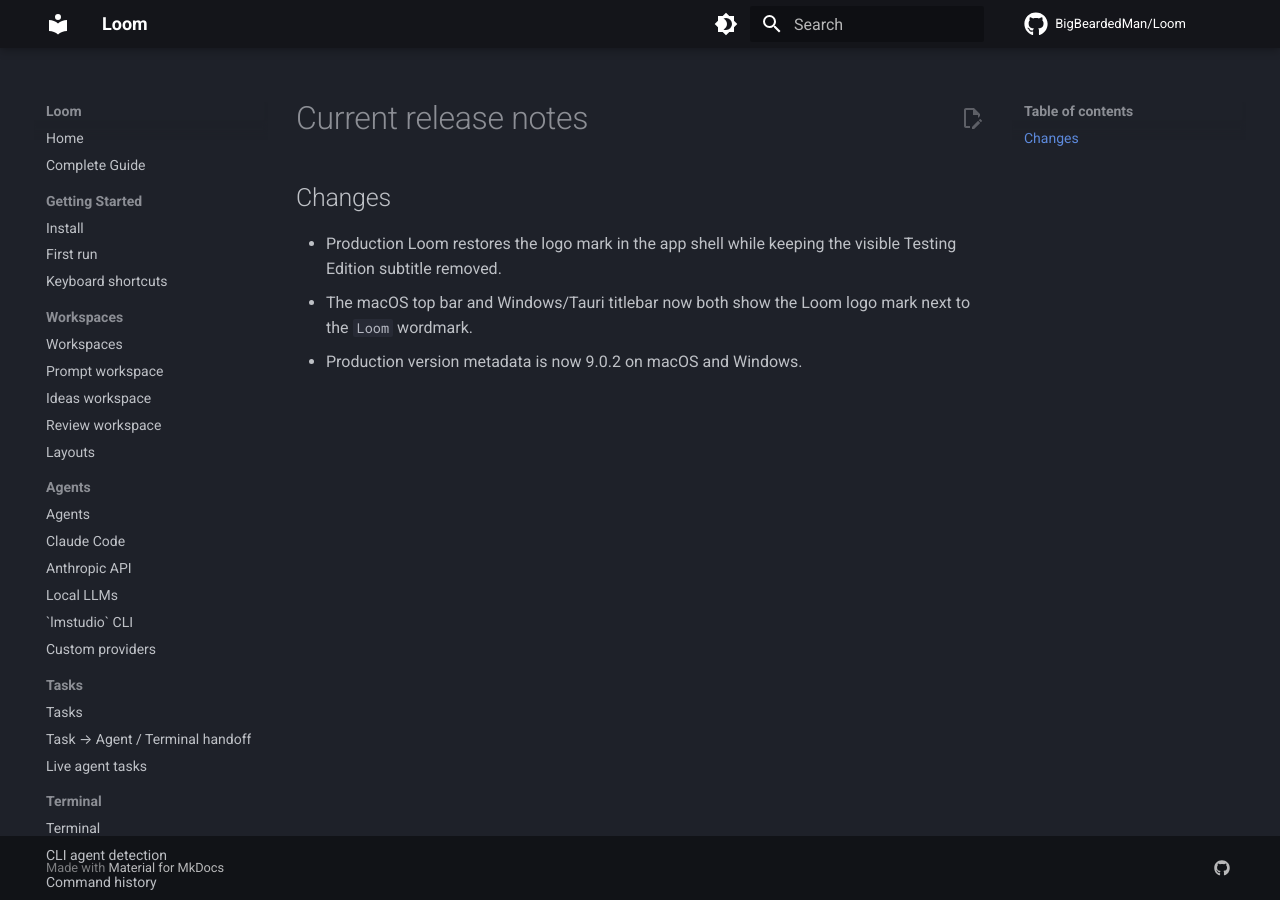
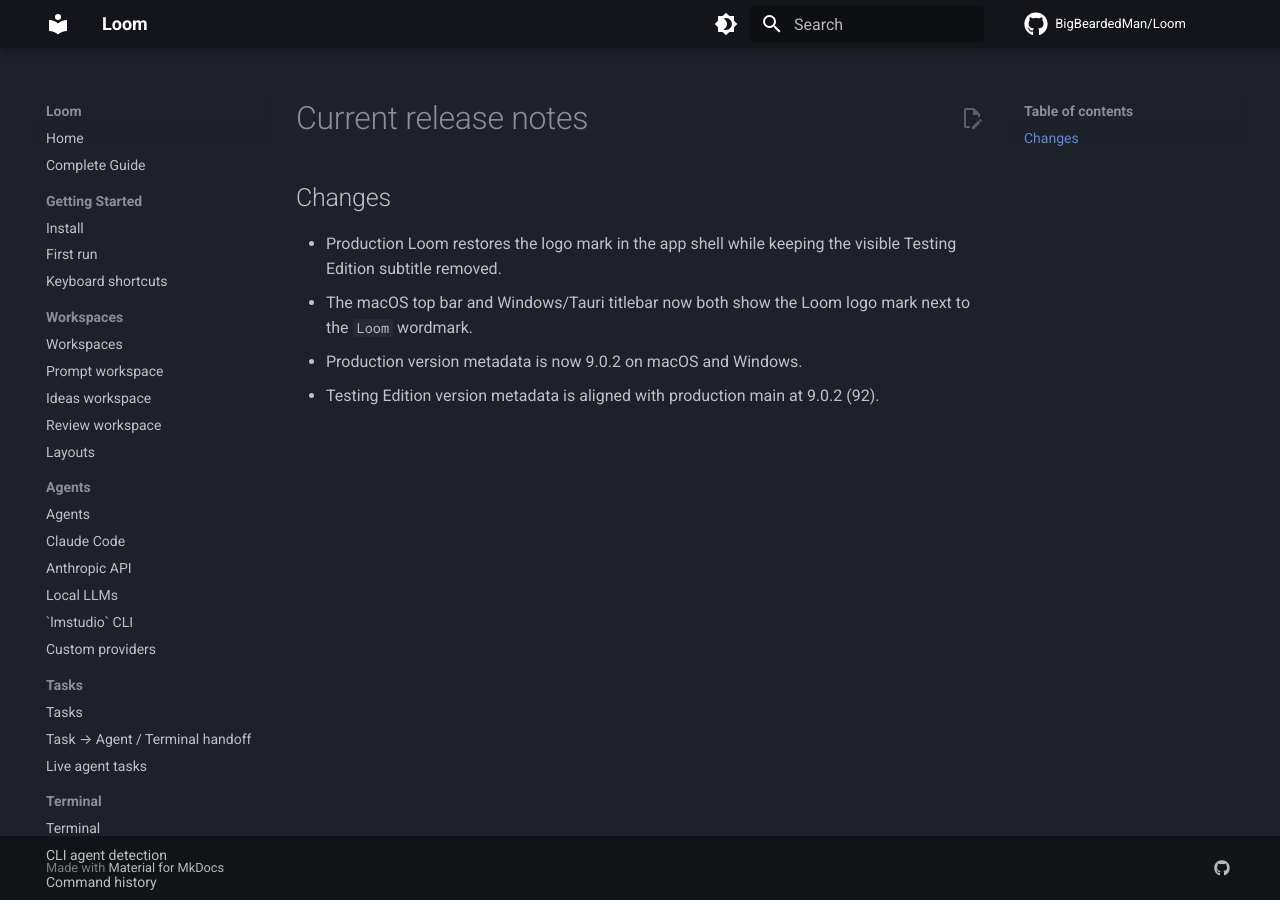
Before and after one commit to BigBeardedMan/Loom, an MkDocs documentation site: the page built from docs/releasing/current-release-notes.md, in a window 1280 px wide. Built offline with MkDocs 1.6.1 and Material for MkDocs 9.7.7, drawn with Linux system fonts in a browser that asks for light colours; comment, search, counter and statistics services are not loaded.

Commit message:
Record Testing Edition version alignment

```diff
--- a/docs/releasing/current-release-notes.md
+++ b/docs/releasing/current-release-notes.md
@@ -3,3 +3,4 @@
 - Production Loom restores the logo mark in the app shell while keeping the visible Testing Edition subtitle removed.
 - The macOS top bar and Windows/Tauri titlebar now both show the Loom logo mark next to the `Loom` wordmark.
 - Production version metadata is now 9.0.2 on macOS and Windows.
+- Testing Edition version metadata is aligned with production main at 9.0.2 (92).
```
